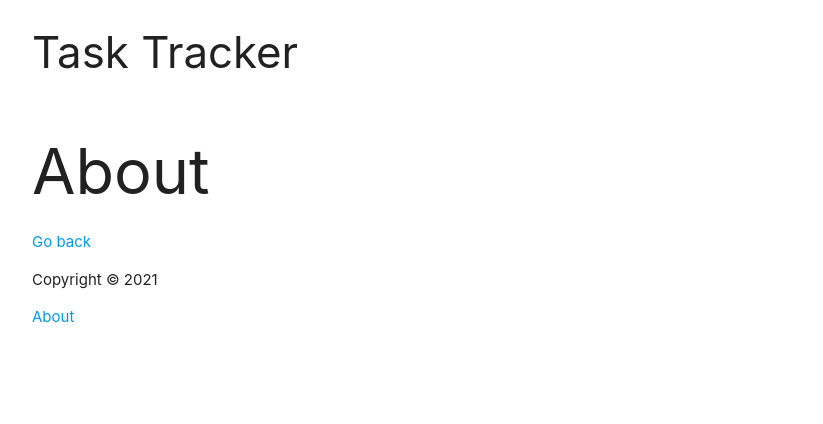
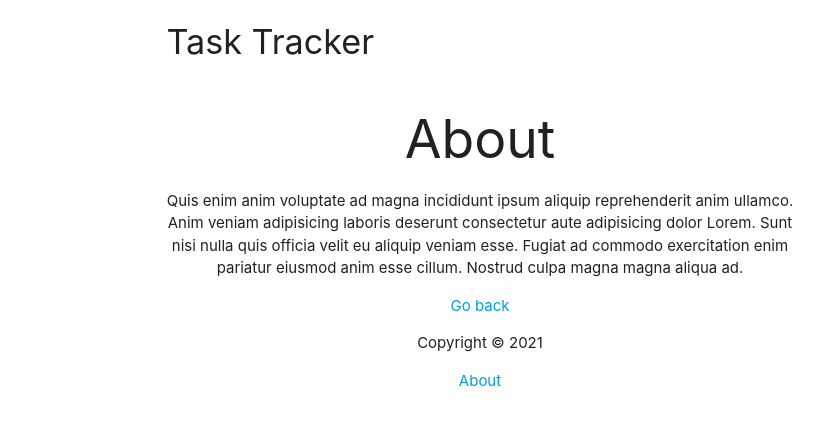
Before and after one commit to Retch/task-tracker, a Vue app: page /about in a window 1280 px wide. Shown: the top 424 px of the page, without its empty margins (160-983 px from the left). Built offline with nearby package versions, Linux system fonts and the light colour scheme.

Commit message:
some styling

```diff
--- a/db.json
+++ b/db.json
@@ -1,14 +1,8 @@
 {
   "tasks": [
     {
-      "text": "dfgdgfd",
-      "day": "fdggdffdg",
-      "reminder": true,
-      "id": 20
-    },
-    {
-      "text": "hgjhjg",
-      "day": "jhghjg",
+      "text": "Kdkdndn",
+      "day": "Skdkjd",
       "reminder": false,
       "id": 21
     }
--- /dev/null
+++ b/public/css/helper.css
@@ -0,0 +1,5 @@
+.center {
+    float: none !important;
+    margin-left: auto;
+    margin-right: auto
+}
--- a/public/index.html
+++ b/public/index.html
@@ -8,6 +8,7 @@
     <title><%= htmlWebpackPlugin.options.title %></title>
 
     <link rel="stylesheet" href="css/materialize.css">
+    <link rel="stylesheet" href="css/helper.css">
     <script src="js/materialize.js"></script>
 
     <link href="https://fonts.googleapis.com/icon?family=Material+Icons" rel="stylesheet">
--- a/src/components/AddTask.vue
+++ b/src/components/AddTask.vue
@@ -1,19 +1,19 @@
 <template>
-  <div class="row">
+  <div class="row" style="">
     <form @submit="onSubmit" class="col s12">
       <div class="row">
-        <div class="input-field col s10">
+        <div class="input-field col s12">
           <input id="day" v-model="day" type="text" class="validate" />
           <label for="day">Day and Time</label>
         </div>
       </div>
       <div class="row">
-        <div class="input-field col s10">
+        <div class="input-field col s12">
           <input id="text" v-model="text" type="text" class="validate" />
           <label for="text">Text</label>
         </div>
       </div>
-      <p>
+      <p class="">
         <label>
           <input v-model="reminder" type="checkbox" />
           <span>Set Reminder</span>
@@ -21,7 +21,7 @@
       </p>
       <button
         style="background: green"
-        class="btn waves-effect waves-light"
+        class="waves-effect waves-light btn-small z-depth-2"
         type="submit"
         name="action"
       >
--- a/src/components/Button.vue
+++ b/src/components/Button.vue
@@ -2,9 +2,9 @@
   <button
     @click="onClick()"
     :style="{ background: color }"
-    class="waves-effect waves-light btn-small"
+    class="btn-floating btn-large waves-effect waves-light green z-depth-2 hoverable"
   >
-    {{ text }}
+    <i class="material-icons">{{ text }}</i>
   </button>
 </template>
 
--- a/src/components/Footer.vue
+++ b/src/components/Footer.vue
@@ -1,6 +1,8 @@
 <template>
   <footer>
-    <p>Copyright &copy; 2021</p>
-    <router-link to="/about">About</router-link>
+    <div class="container center-align">
+      <p>Copyright &copy; 2021</p>
+      <router-link to="/about">About</router-link>
+    </div>
   </footer>
 </template>
--- a/src/components/Header.vue
+++ b/src/components/Header.vue
@@ -1,14 +1,15 @@
 <template>
   <header>
-    <div class="row">
-      <h3 class="col left-align">{{ title }}</h3>
-      <Button
-        v-show="homePage"
-        @btn-click="$emit('show-add-task')"
-        class="col valign-wrapper"
-        :text="showaddtask ? 'Close' : 'Add Task'"
-        :color="showaddtask ? '' : 'green'"
-      />
+    <div class="container">
+      <div class="row">
+        <h4 class="col">{{ title }}</h4>
+        <Button
+          v-show="homePage"
+          @btn-click="$emit('show-add-task')"
+          class="col right"
+          :text="showaddtask ? 'close' : 'add'"
+        />
+      </div>
     </div>
   </header>
 </template>
--- a/src/components/HelloWorld.vue
+++ /dev/null
@@ -1,57 +0,0 @@
-<template>
-  <div class="hello">
-    <h1>{{ msg }}</h1>
-    <p>
-      For a guide and recipes on how to configure / customize this project,<br>
-      check out the
-      <a href="https://cli.vuejs.org" target="_blank" rel="noopener">vue-cli documentation</a>.
-    </p>
-    <h3>Installed CLI Plugins</h3>
-    <ul>
-      <li><a href="https://github.com/vuejs/vue-cli/tree/dev/packages/%40vue/cli-plugin-babel" target="_blank" rel="noopener">babel</a></li>
-    </ul>
-    <h3>Essential Links</h3>
-    <ul>
-      <li><a href="https://vuejs.org" target="_blank" rel="noopener">Core Docs</a></li>
-      <li><a href="https://forum.vuejs.org" target="_blank" rel="noopener">Forum</a></li>
-      <li><a href="https://chat.vuejs.org" target="_blank" rel="noopener">Community Chat</a></li>
-      <li><a href="https://twitter.com/vuejs" target="_blank" rel="noopener">Twitter</a></li>
-      <li><a href="https://news.vuejs.org" target="_blank" rel="noopener">News</a></li>
-    </ul>
-    <h3>Ecosystem</h3>
-    <ul>
-      <li><a href="https://router.vuejs.org" target="_blank" rel="noopener">vue-router</a></li>
-      <li><a href="https://vuex.vuejs.org" target="_blank" rel="noopener">vuex</a></li>
-      <li><a href="https://github.com/vuejs/vue-devtools#vue-devtools" target="_blank" rel="noopener">vue-devtools</a></li>
-      <li><a href="https://vue-loader.vuejs.org" target="_blank" rel="noopener">vue-loader</a></li>
-      <li><a href="https://github.com/vuejs/awesome-vue" target="_blank" rel="noopener">awesome-vue</a></li>
-    </ul>
-  </div>
-</template>
-
-<script>
-export default {
-  name: 'HelloWorld',
-  props: {
-    msg: String
-  }
-}
-</script>
-
-<!-- Add "scoped" attribute to limit CSS to this component only -->
-<style scoped>
-h3 {
-  margin: 40px 0 0;
-}
-ul {
-  list-style-type: none;
-  padding: 0;
-}
-li {
-  display: inline-block;
-  margin: 0 10px;
-}
-a {
-  color: #42b983;
-}
-</style>
--- a/src/components/Task.vue
+++ b/src/components/Task.vue
@@ -1,6 +1,6 @@
 <template>
   <div class="col s12">
-    <div class="card blue-grey darken+1">
+    <div class="card blue-grey darken+1 hoverable z-depth-2">
       <div class="card-content white-text">
         <span class="card-title">{{ task.day }}</span>
         {{ task.text }}
--- a/src/views/About.vue
+++ b/src/views/About.vue
@@ -1,4 +1,13 @@
 <template>
-  <h1>About</h1>
-  <router-link to="/">Go back</router-link>
+  <div class="container center">
+    <h2>About</h2>
+    <p>
+      Quis enim anim voluptate ad magna incididunt ipsum aliquip reprehenderit anim
+      ullamco. Anim veniam adipisicing laboris deserunt consectetur aute adipisicing dolor
+      Lorem. Sunt nisi nulla quis officia velit eu aliquip veniam esse. Fugiat ad commodo
+      exercitation enim pariatur eiusmod anim esse cillum. Nostrud culpa magna magna
+      aliqua ad.
+    </p>
+    <router-link to="/">Go back</router-link>
+  </div>
 </template>
```
